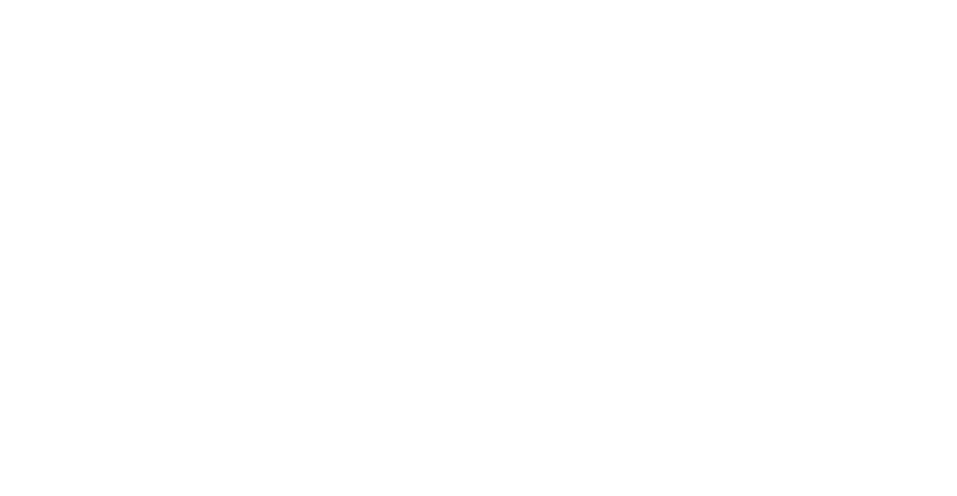
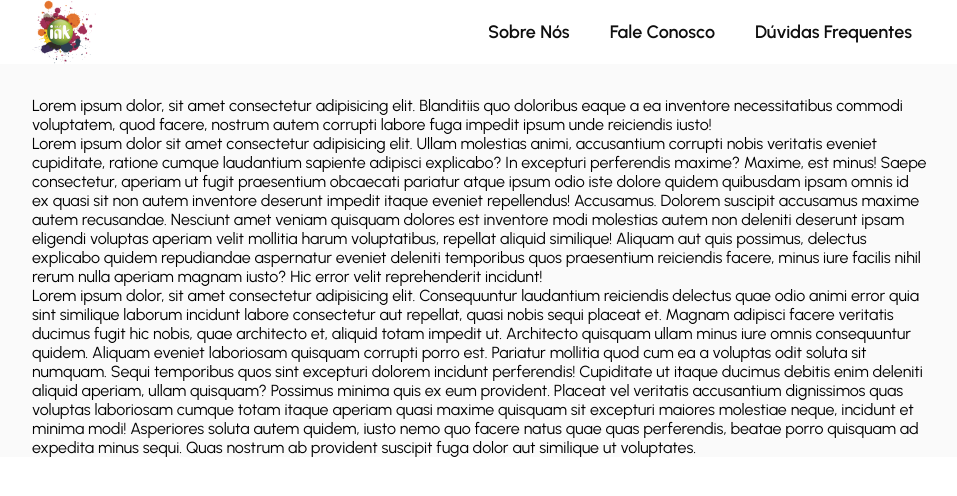
Before and after one commit to diegonacif/totalink-page, a React (Vite) app: page /aboutus in a window 1280 px wide. Before the commit this address had no page. Shown: the top 496 px of the page, without its empty margins (160-1117 px from the left). Built offline with nearby package versions, Linux system fonts and the light colour scheme; a web font is replaced by a local one.

Commit message:
feat: about us page and links

```diff
--- a/src/components/Customers/Customers.jsx
+++ b/src/components/Customers/Customers.jsx
@@ -18,22 +18,22 @@ export const Customers = () => {
           <img src={artCLogo} alt="ArtC logo" id="artCLogo" />
           <span>Art&C</span>
         </div>
-        <div className="customers-wrapper">
+        {/* <div className="customers-wrapper">
           <img src={interfortLogo} alt="Interfort logo" id="interfortLogo" />
           <span>Interfort</span>
-        </div>
-        <div className="customers-wrapper">
+        </div> */}
+        {/* <div className="customers-wrapper">
           <img src={mareLogo} alt="ArtC logo" id="mareLogo" />
           <span>Maré Mansa</span>
-        </div>
+        </div> */}
         <div className="customers-wrapper">
           <img src={sterbomLogo} alt="ArtC logo" id="sterbomLogo" />
           <span>Sterbom</span>
         </div>
-        <div className="customers-wrapper">
+        {/* <div className="customers-wrapper">
           <img src={unilarLogo} alt="ArtC logo" id="unilarLogo" />
           <span>Unilar</span>
-        </div>
+        </div> */}
         <div className="customers-wrapper">
           <img src={natalcorLogo} alt="ArtC logo" id="natalcorLogo" />
           <span>Natalcor</span>
--- a/src/components/HeaderNav/HeaderNav.jsx
+++ b/src/components/HeaderNav/HeaderNav.jsx
@@ -4,7 +4,7 @@ import '../../css/App.css';
 export const HeaderNav = () => {
   return (
     <div className="header-nav-container">
-      <Link to="#">Sobre Nós</Link>
+      <Link to="/aboutus">Sobre Nós</Link>
       <Link to="/contact">Fale Conosco</Link>
       <Link to="/faq">Dúvidas Frequentes</Link>
     </div>
--- a/src/components/MenuButton/MenuButton.jsx
+++ b/src/components/MenuButton/MenuButton.jsx
@@ -61,7 +61,7 @@ export const MenuButton = () => {
               </div>
               <hr />
               <div className="menu-item">
-                <Link to="#">Sobre Nós</Link>
+                <Link to="/aboutus">Sobre Nós</Link>
               </div>
               <div className="menu-item">
                 <Link to="/contact">Fale Conosco</Link>
--- a/src/components/Services/Services.jsx
+++ b/src/components/Services/Services.jsx
@@ -1,11 +1,21 @@
 import Fade from 'react-reveal/Fade';
 
 export const Services = () => {
+  // Cálculo de idade
+  const timeNow = new Date();
+  const birth = new Date(2004, 11, 23);
+  const age = convertMill(timeNow - birth);
+
+  function convertMill (mSeconds) {
+    var checkYear = Math.floor(mSeconds / 31536000000);
+    return checkYear;
+  }
+
   return (
     <div className="services-container">
       <Fade left>
         <h1>Saiba como a Total Ink pode simplificar seu dia-a-dia!</h1>
-        <p>Conheça alguns dos nossos serviços! Se você não achou o que procura, entre em contato conosco. Temos um amplo leque de soluções para parques de impressão, venda de produtos e suporte a equipamentos. Conte com nossos 12 anos de tradição para te ajudar a crescer.</p>
+        <p>Conheça alguns dos nossos serviços! Se você não achou o que procura, entre em contato conosco. Temos um amplo leque de soluções para parques de impressão, venda de produtos e suporte a equipamentos. Conte com nossos {age} anos de tradição para te ajudar a crescer.</p>
       </Fade>
       <section>
         <Fade left>
--- a/src/components/Trust/Trust.jsx
+++ b/src/components/Trust/Trust.jsx
@@ -10,12 +10,12 @@ export const Trust = () => {
           <p>Atuamos no mercado desde 2004. Nos tornamos referência em qualidade na remanufatura de cartuchos para impressoras jato de tinta e laser. A Total Ink dispõe de equipamentos com tecnologia de ponta alemã. A única no estado com corpo de funcionários capacitados e em frequente atualização.<br /><br />
           Oferecemos uma ampla linha de soluções em impressão que vai desde a remanufatura de cartuchos jato de tinta e toners, até a completa terceirização do seu parque de impressão (outsourcing). Tudo isso com a mais alta qualidade e agilidade com o objetivo de proporcionar completa satisfação do cliente.</p>
         </section>
-        <section className="feedbacks-wrapper">
+        {/* <section className="feedbacks-wrapper">
           <div className="feedback">
             <p>"Quando precisamos o atendimento foi imediato e o nosso problema resolvido através do comodato."</p>
             <span>Samuel Gondim - SGS Soluções</span>
           </div>
-        </section>
+        </section> */}
       </Fade>
     </div>
   )
--- a/src/components/Trust/_Trust.scss
+++ b/src/components/Trust/_Trust.scss
@@ -4,7 +4,7 @@
   flex-direction: column;
 
   height: 100%;
-  min-height: 20rem;
+  min-height: 14rem;
   width: 100%;
   // padding: 1rem;
   background-color: $white-bg;
--- a/src/css/App.css
+++ b/src/css/App.css
@@ -183,7 +183,7 @@
   display: flex;
   flex-direction: column;
   height: 100%;
-  min-height: 20rem;
+  min-height: 14rem;
   width: 100%;
   background-color: #fafafa;
 }
@@ -1081,4 +1081,29 @@
     filter: brightness(0.7);
     transition: filter 0.3s;
   }
+}
+
+.about-us-container {
+  padding: 2rem 1rem 0;
+  display: flex;
+  flex-direction: column;
+  height: 100%;
+  min-height: 20rem;
+  width: 100%;
+  background-color: #fafafa;
+}
+@media only screen and (min-width: 600px) {
+  .about-us-container {
+    padding: 2rem 4rem 0;
+  }
+}
+@media only screen and (min-width: 1024px) {
+  .about-us-container {
+    padding: 2rem 6rem 0;
+  }
+}
+@media only screen and (min-width: 1280px) {
+  .about-us-container {
+    padding: 2rem calc(8rem + 5vw) 0;
+  }
 }/*# sourceMappingURL=App.css.map */
--- a/src/css/App.scss
+++ b/src/css/App.scss
@@ -96,3 +96,4 @@ $desktop-size: "min-width: 1280px";
 @import '../pages/FAQ/FAQ';
 @import '../pages/FAQ/FaqToner/FaqToner';
 @import '../pages/ContactUs/ContactUs';
+@import '../pages/AboutUs/AboutUs';
--- a/src/main.jsx
+++ b/src/main.jsx
@@ -9,6 +9,7 @@ import {
 
 import { FAQ } from './pages/FAQ/FAQ';
 import { FaqToner } from './pages/FAQ/FaqToner/FaqToner';
+import { AboutUs } from './pages/AboutUs/AboutUs';
 import { ContactUs } from './pages/ContactUs/ContactUs';
 import { WhitePage } from './pages/WhitePage';
 import { HowManyPages } from './articles/HowManyPages/HowManyPages';
@@ -22,6 +23,7 @@ ReactDOM.createRoot(document.getElementById('root')).render(
           <Route index element={<FAQ />} />
           <Route path="toner" element={<FaqToner />} />
         </Route>
+        <Route path="aboutus" element={<AboutUs />} />
         <Route path="contact" element={<ContactUs />} />
         <Route path="article" element={<WhitePage />}>
           <Route index element={<WhitePage />} />
--- /dev/null
+++ b/src/pages/AboutUs/AboutUs.jsx
@@ -0,0 +1,21 @@
+import { Header } from '../../components/Header/Header';
+
+export const AboutUs = () => {
+  return (
+    <>
+      <Header />
+      <div className="about-us-container">
+        <p>Lorem ipsum dolor, sit amet consectetur adipisicing elit. Blanditiis quo doloribus eaque a ea inventore necessitatibus commodi voluptatem, quod facere, nostrum autem corrupti labore fuga impedit ipsum unde reiciendis iusto!</p>
+        <p>Lorem ipsum dolor sit amet consectetur adipisicing elit. Ullam molestias animi, accusantium corrupti nobis veritatis eveniet cupiditate, ratione cumque laudantium sapiente adipisci explicabo? In excepturi perferendis maxime? Maxime, est minus!
+        Saepe consectetur, aperiam ut fugit praesentium obcaecati pariatur atque ipsum odio iste dolore quidem quibusdam ipsam omnis id ex quasi sit non autem inventore deserunt impedit itaque eveniet repellendus! Accusamus.
+        Dolorem suscipit accusamus maxime autem recusandae. Nesciunt amet veniam quisquam dolores est inventore modi molestias autem non deleniti deserunt ipsam eligendi voluptas aperiam velit mollitia harum voluptatibus, repellat aliquid similique!
+        Aliquam aut quis possimus, delectus explicabo quidem repudiandae aspernatur eveniet deleniti temporibus quos praesentium reiciendis facere, minus iure facilis nihil rerum nulla aperiam magnam iusto? Hic error velit reprehenderit incidunt!</p>
+        <p>Lorem ipsum dolor, sit amet consectetur adipisicing elit. Consequuntur laudantium reiciendis delectus quae odio animi error quia sint similique laborum incidunt labore consectetur aut repellat, quasi nobis sequi placeat et.
+        Magnam adipisci facere veritatis ducimus fugit hic nobis, quae architecto et, aliquid totam impedit ut. Architecto quisquam ullam minus iure omnis consequuntur quidem. Aliquam eveniet laboriosam quisquam corrupti porro est.
+        Pariatur mollitia quod cum ea a voluptas odit soluta sit numquam. Sequi temporibus quos sint excepturi dolorem incidunt perferendis! Cupiditate ut itaque ducimus debitis enim deleniti aliquid aperiam, ullam quisquam?
+        Possimus minima quis ex eum provident. Placeat vel veritatis accusantium dignissimos quas voluptas laboriosam cumque totam itaque aperiam quasi maxime quisquam sit excepturi maiores molestiae neque, incidunt et minima modi!
+        Asperiores soluta autem quidem, iusto nemo quo facere natus quae quas perferendis, beatae porro quisquam ad expedita minus sequi. Quas nostrum ab provident suscipit fuga dolor aut similique ut voluptates.</p>
+      </div>
+    </>
+  )
+}
--- /dev/null
+++ b/src/pages/AboutUs/_AboutUs.scss
@@ -0,0 +1,10 @@
+.about-us-container {
+  @include responsive-padding(2rem, 0);
+  display: flex;
+  flex-direction: column;
+
+  height: 100%;
+  min-height: 20rem;
+  width: 100%;
+  background-color: $white-bg;
+}
```
Also changed, not shown: 1 other file (tests, documents, lock files or other folders).
